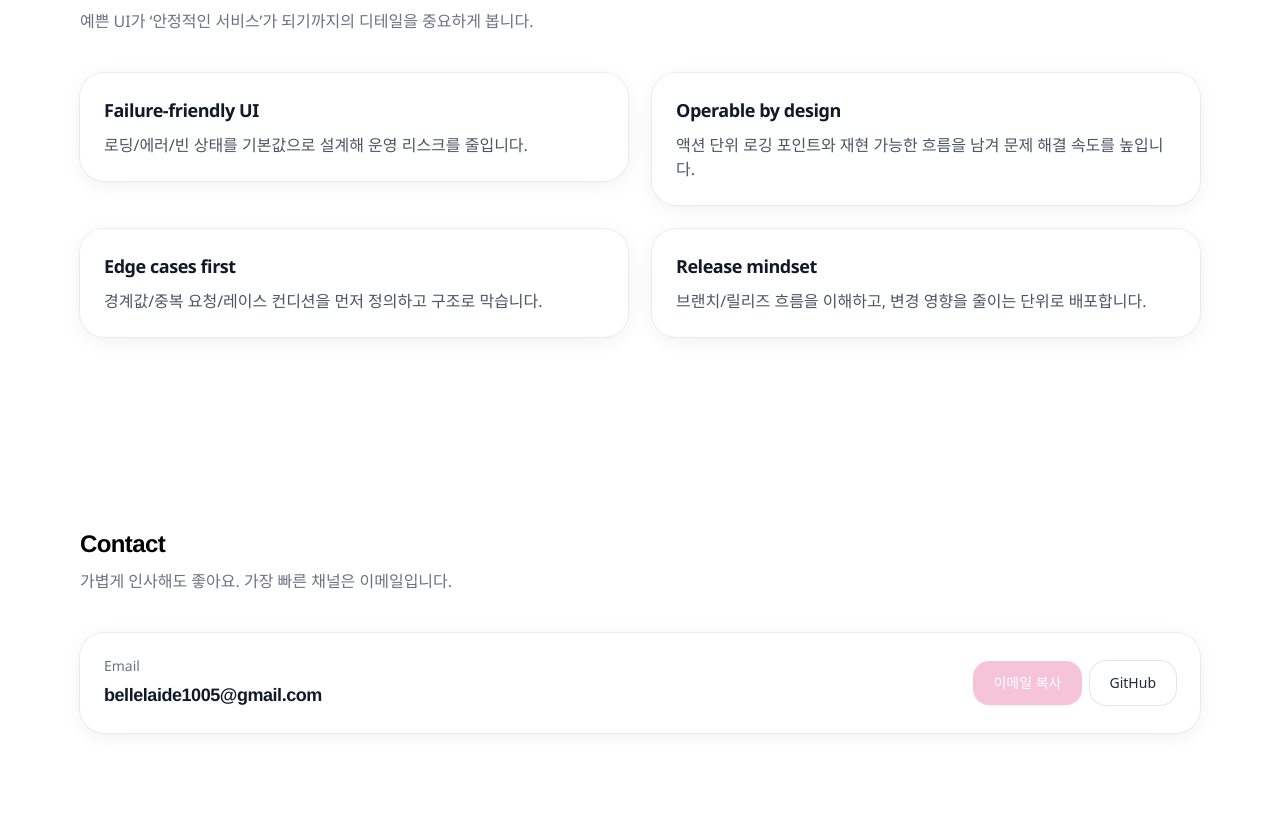
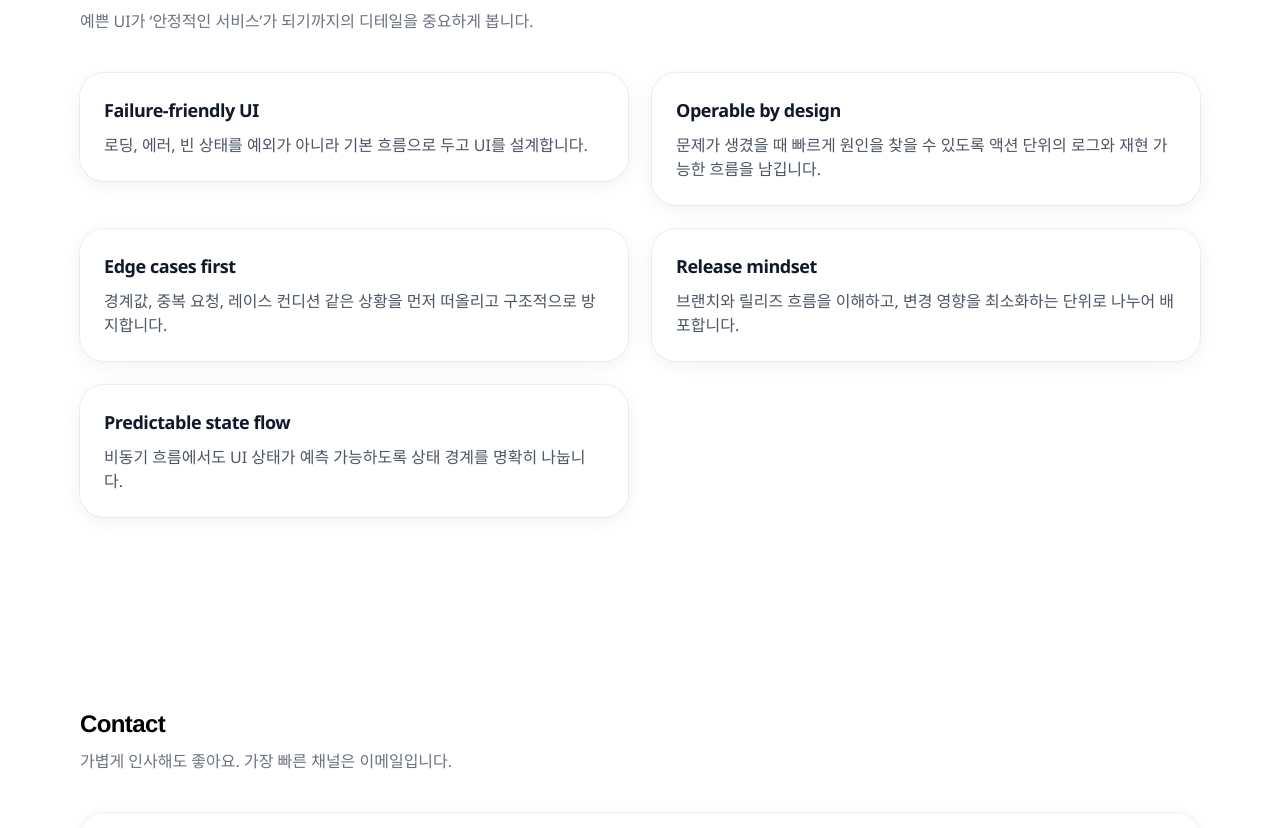
Before and after one commit to yyyys2/portfolio, a React (Vite) app: page / in a window 1280 px wide. Shown: the part 1940-2768 px from the top of the page. Built offline with nearby package versions, Linux system fonts and the light colour scheme; a web font is replaced by a local one.

Commit message:
refactor: polish reliability section copy

```diff
--- a/src/sections/reliability/ReliabilitySection.tsx
+++ b/src/sections/reliability/ReliabilitySection.tsx
@@ -8,44 +8,55 @@ const items = [
     key: "states",
     ko: {
       title: "Failure-friendly UI",
-      desc: "로딩/에러/빈 상태를 기본값으로 설계해 운영 리스크를 줄입니다.",
+      desc: "로딩, 에러, 빈 상태를 예외가 아니라 기본 흐름으로 두고 UI를 설계합니다.",
     },
     en: {
       title: "Failure-friendly UI",
-      desc: "I treat loading/error/empty states as defaults to reduce ops risk.",
+      desc: "Loading, error, and empty states are treated as part of the normal flow, not exceptions.",
     },
   },
   {
     key: "logging",
     ko: {
       title: "Operable by design",
-      desc: "액션 단위 로깅 포인트와 재현 가능한 흐름을 남겨 문제 해결 속도를 높입니다.",
+      desc: "문제가 생겼을 때 빠르게 원인을 찾을 수 있도록 액션 단위의 로그와 재현 가능한 흐름을 남깁니다.",
     },
     en: {
       title: "Operable by design",
-      desc: "Action-level logs and reproducible flows accelerate debugging.",
+      desc: "I leave action-level logs and reproducible flows so issues can be traced and fixed quickly.",
     },
   },
   {
     key: "edges",
     ko: {
       title: "Edge cases first",
-      desc: "경계값/중복 요청/레이스 컨디션을 먼저 정의하고 구조로 막습니다.",
+      desc: "경계값, 중복 요청, 레이스 컨디션 같은 상황을 먼저 떠올리고 구조적으로 방지합니다.",
     },
     en: {
       title: "Edge cases first",
-      desc: "I define boundaries/duplicates/races first and block them structurally.",
+      desc: "I think through boundaries, duplicate requests, and race conditions early and handle them structurally.",
     },
   },
   {
     key: "release",
     ko: {
       title: "Release mindset",
-      desc: "브랜치/릴리즈 흐름을 이해하고, 변경 영향을 줄이는 단위로 배포합니다.",
+      desc: "브랜치와 릴리즈 흐름을 이해하고, 변경 영향을 최소화하는 단위로 나누어 배포합니다.",
     },
     en: {
       title: "Release mindset",
-      desc: "I ship in impact-limiting slices with release/branch awareness.",
+      desc: "I ship changes in small, controlled slices with an understanding of the branch and release flow.",
+    },
+  },
+  {
+    key: "state",
+    ko: {
+      title: "Predictable state flow",
+      desc: "비동기 흐름에서도 UI 상태가 예측 가능하도록 상태 경계를 명확히 나눕니다.",
+    },
+    en: {
+      title: "Predictable state flow",
+      desc: "State boundaries keep UI predictable even during async updates.",
     },
   },
 ]
```
